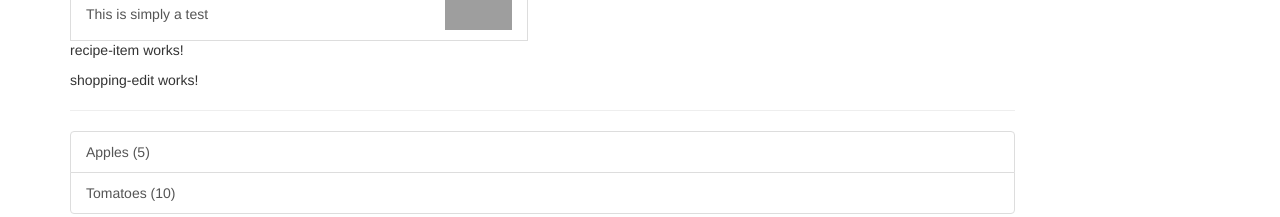
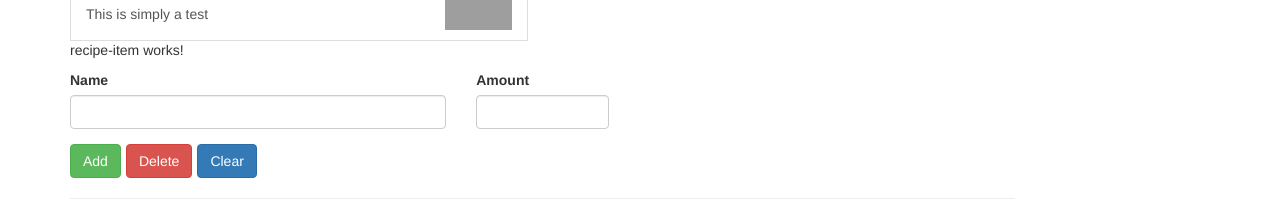
Before and after one commit to fffarzan/learn-angular-magic-recipe, an Angular app: page / in a window 1280 px wide. Shown: the part 249-466 px from the top of the page. Built offline with nearby package versions, Linux system fonts and the light colour scheme; grey boxes are pictures that could not be loaded.

Commit message:
Adding ShoppingEdit Section

```diff
--- a/src/app/shopping-list/shopping-edit/shopping-edit.component.html
+++ b/src/app/shopping-list/shopping-edit/shopping-edit.component.html
@@ -1 +1,23 @@
-<p>shopping-edit works!</p>
+<div class="row">
+  <div class="col-xs-12">
+    <form>
+      <div class="row">
+        <div class="col-sm-5 form-group">
+          <label for="name">Name</label>
+          <input type="text" id="name" class="form-control">
+        </div>
+        <div class="col-sm-2 form-group">
+          <label for="amount">Amount</label>
+          <input type="number" id="amount" class="form-control">
+        </div>
+      </div>
+      <div class="row">
+        <div class="col-xs-12">
+          <button class="btn btn-success" type="submit" style="margin-right: 5px;">Add</button>
+          <button class="btn btn-danger" type="button" style="margin-right: 5px;">Delete</button>
+          <button class="btn btn-primary" type="button" style="margin-right: 5px;">Clear</button>
+        </div>
+      </div>
+    </form>
+  </div>
+</div>
```
